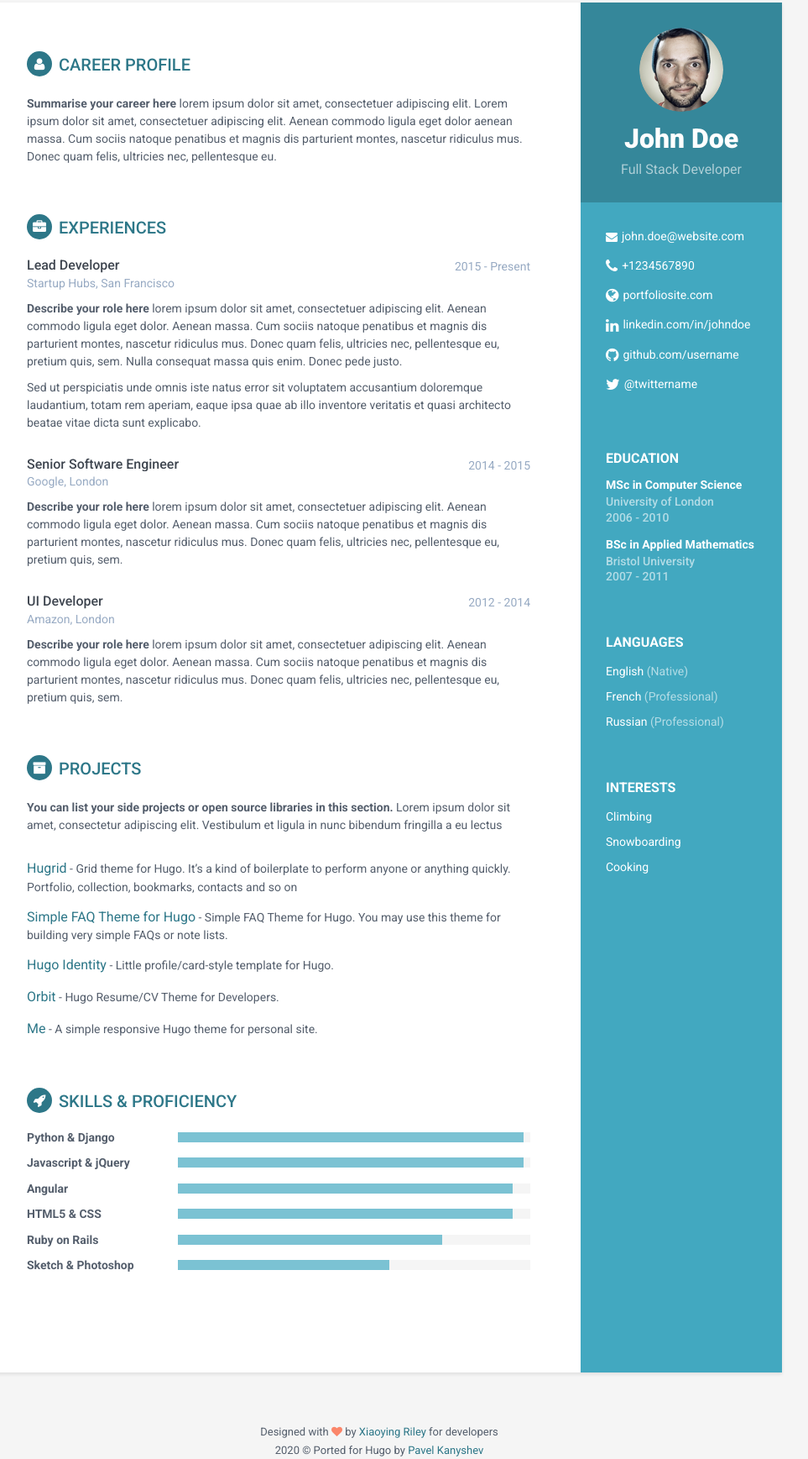
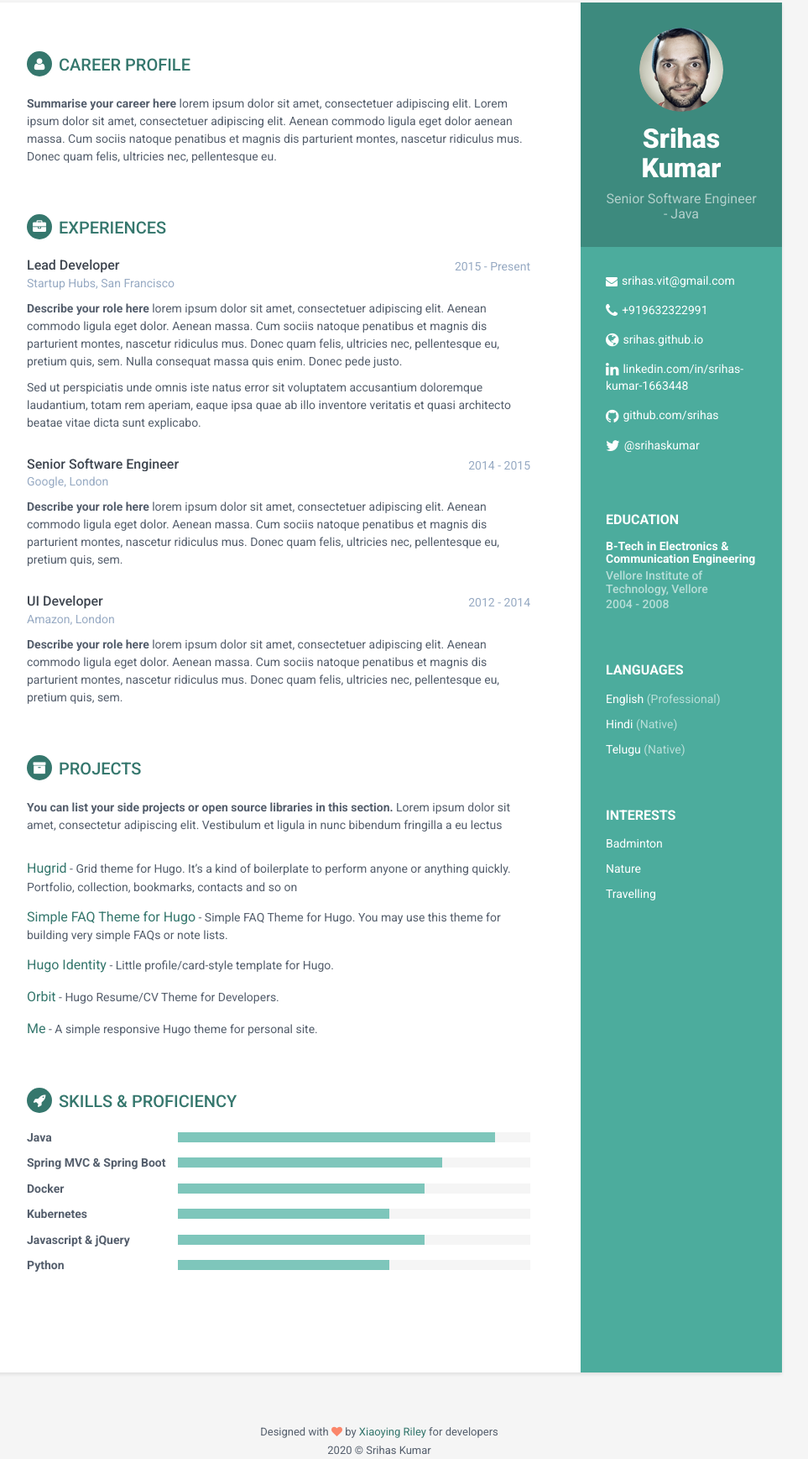
Before and after one commit to srihas/resume, a plain HTML site: page index.html in a window 1280 px wide. Shown: the part 27-1764 px from the top of the page at 84% size, without its empty margins (188-1151 px from the left). Drawn offline with Linux system fonts and the light colour scheme.

Commit message:
Draft - updated some data

```diff
--- a/categories/index.xml
+++ b/categories/index.xml
@@ -1,9 +1,9 @@
 <?xml version="1.0" encoding="utf-8" standalone="yes"?>
 <rss version="2.0" xmlns:atom="http://www.w3.org/2005/Atom">
   <channel>
-    <title>Categories on John Doe Resume</title>
+    <title>Categories on Srihas Kumar Resume</title>
     <link>https://srihas.github.io/resume/categories/</link>
-    <description>Recent content in Categories on John Doe Resume</description>
+    <description>Recent content in Categories on Srihas Kumar Resume</description>
     <generator>Hugo -- gohugo.io</generator>
     <language>en-us</language>
 
--- a/index.html
+++ b/index.html
@@ -10,8 +10,8 @@
     <meta charset="utf-8">
     <meta http-equiv="X-UA-Compatible" content="IE=edge">
     <meta name="viewport" content="width=device-width, initial-scale=1.0">
-    <meta name="description" content="Hugo Responsive Resume/CV Theme for Developers">
-    <meta name="author" content="Pavel Kanyshev">
+    <meta name="description" content="Srihas Kumar Resume">
+    <meta name="author" content="Srihas Kumar">
     <link rel="shortcut icon" href="favicon.ico">
     <link href='https://fonts.googleapis.com/css?family=Roboto:400,500,400italic,300italic,300,500italic,700,700italic,900,900italic' rel='stylesheet' type='text/css'>
 
@@ -20,7 +20,7 @@
     <link rel="stylesheet" href="https://srihas.github.io/resume/assets/plugins/font-awesome/css/font-awesome.css">
 
 
-    <link id="theme-style" rel="stylesheet" href="https://srihas.github.io/resume/assets/css/styles.css">
+    <link id="theme-style" rel="stylesheet" href="https://srihas.github.io/resume/assets/css/styles-2.css">
 
 
 
@@ -28,7 +28,7 @@
 var doNotTrack = false;
 if (!doNotTrack) {
 	window.ga=window.ga||function(){(ga.q=ga.q||[]).push(arguments)};ga.l=+new Date;
-	ga('create', 'UA-XXXXXXX-Y', 'auto');
+	ga('create', 'UA-169425103-1', 'auto');
 
 	ga('send', 'pageview');
 }
@@ -45,8 +45,8 @@ if (!doNotTrack) {
 
 		            <div class="profile-container">
                 <img class="profile img-circle" src="https://srihas.github.io/resume/assets/images/profile.png" alt="" />
-                <h1 class="name">John Doe</h1>
-                <h3 class="tagline">Full Stack Developer</h3>
+                <h1 class="name">Srihas Kumar</h1>
+                <h3 class="tagline">Senior Software Engineer - Java</h3>
             </div>
 
 
@@ -56,17 +56,17 @@ if (!doNotTrack) {
 		            <div class="contact-container container-block">
                 <ul class="list-unstyled contact-list">
 
-                    <li class="email"><i class="fa fa-envelope"></i><a href="mailto:%20yourname@email.com">john.doe@website.com</a></li>
+                    <li class="email"><i class="fa fa-envelope"></i><a href="mailto:%20srihas.vit@gmail.com">srihas.vit@gmail.com</a></li>
 
-                    <li class="phone"><i class="fa fa-phone"></i><a href="#ZgotmplZ">&#43;1234567890</a></li>
+                    <li class="phone"><i class="fa fa-phone"></i><a href="#ZgotmplZ">&#43;919632322991</a></li>
 
-                    <li class="website"><i class="fa fa-globe"></i><a href="//portfoliosite.com">portfoliosite.com</a></li>
+                    <li class="website"><i class="fa fa-globe"></i><a href="//srihas.github.io">srihas.github.io</a></li>
 
-                    <li class="linkedin"><i class="fa fa-linkedin"></i><a href="//linkedin.com/in/johndoe">linkedin.com/in/johndoe</a></li>
+                    <li class="linkedin"><i class="fa fa-linkedin"></i><a href="//linkedin.com/in/srihas-kumar-1663448">linkedin.com/in/srihas-kumar-1663448</a></li>
 
-                    <li class="github"><i class="fa fa-github"></i><a href="//github.com/username">github.com/username</a></li>
+                    <li class="github"><i class="fa fa-github"></i><a href="//github.com/srihas">github.com/srihas</a></li>
 
-                    <li class="twitter"><i class="fa fa-twitter"></i><a href="//twitter.com/username">@twittername</a></li>
+                    <li class="twitter"><i class="fa fa-twitter"></i><a href="//twitter.com/srihaskumar">@srihaskumar</a></li>
 
                 </ul>
             </div>
@@ -77,15 +77,9 @@ if (!doNotTrack) {
                 <h2 class="container-block-title">Education</h2>
 
                 <div class="item">
-                    <h4 class="degree">MSc in Computer Science</h4>
-                    <h5 class="meta">University of London</h5>
-                    <div class="time">2006 - 2010</div>
-                </div>
-
-                <div class="item">
-                    <h4 class="degree">BSc in Applied Mathematics</h4>
-                    <h5 class="meta">Bristol University</h5>
-                    <div class="time">2007 - 2011</div>
+                    <h4 class="degree">B-Tech in Electronics &amp; Communication Engineering</h4>
+                    <h5 class="meta">Vellore Institute of Technology, Vellore</h5>
+                    <div class="time">2004 - 2008</div>
                 </div>
 
             </div>
@@ -97,11 +91,11 @@ if (!doNotTrack) {
                 <h2 class="container-block-title">Languages</h2>
                 <ul class="list-unstyled interests-list">
 
-                    <li>English <span class="lang-desc">(Native)</span></li>
+                    <li>English <span class="lang-desc">(Professional)</span></li>
 
-                    <li>French <span class="lang-desc">(Professional)</span></li>
+                    <li>Hindi <span class="lang-desc">(Native)</span></li>
 
-                    <li>Russian <span class="lang-desc">(Professional)</span></li>
+                    <li>Telugu <span class="lang-desc">(Native)</span></li>
 
                 </ul>
             </div>
@@ -113,11 +107,11 @@ if (!doNotTrack) {
                 <h2 class="container-block-title">Interests</h2>
                 <ul class="list-unstyled interests-list">
 
-                    <li>Climbing</li>
+                    <li>Badminton</li>
 
-                    <li>Snowboarding</li>
+                    <li>Nature</li>
 
-                    <li>Cooking</li>
+                    <li>Travelling</li>
 
                 </ul>
             </div>
@@ -227,9 +221,33 @@ if (!doNotTrack) {
                 <div class="skillset">
 
                     <div class="item">
-                        <h3 class="level-title">Python &amp; Django</h3>
+                        <h3 class="level-title">Java</h3>
                         <div class="level-bar">
-                            <div class="level-bar-inner" data-level="98%">
+                            <div class="level-bar-inner" data-level="90%">
+                            </div>
+                        </div>
+                    </div>
+
+                    <div class="item">
+                        <h3 class="level-title">Spring MVC &amp; Spring Boot</h3>
+                        <div class="level-bar">
+                            <div class="level-bar-inner" data-level="75%">
+                            </div>
+                        </div>
+                    </div>
+
+                    <div class="item">
+                        <h3 class="level-title">Docker</h3>
+                        <div class="level-bar">
+                            <div class="level-bar-inner" data-level="70%">
+                            </div>
+                        </div>
+                    </div>
+
+                    <div class="item">
+                        <h3 class="level-title">Kubernetes</h3>
+                        <div class="level-bar">
+                            <div class="level-bar-inner" data-level="60%">
                             </div>
                         </div>
                     </div>
@@ -237,37 +255,13 @@ if (!doNotTrack) {
                     <div class="item">
                         <h3 class="level-title">Javascript &amp; jQuery</h3>
                         <div class="level-bar">
-                            <div class="level-bar-inner" data-level="98%">
+                            <div class="level-bar-inner" data-level="70%">
                             </div>
                         </div>
                     </div>
 
                     <div class="item">
-                        <h3 class="level-title">Angular</h3>
-                        <div class="level-bar">
-                            <div class="level-bar-inner" data-level="95%">
-                            </div>
-                        </div>
-                    </div>
-
-                    <div class="item">
-                        <h3 class="level-title">HTML5 &amp; CSS</h3>
-                        <div class="level-bar">
-                            <div class="level-bar-inner" data-level="95%">
-                            </div>
-                        </div>
-                    </div>
-
-                    <div class="item">
-                        <h3 class="level-title">Ruby on Rails</h3>
-                        <div class="level-bar">
-                            <div class="level-bar-inner" data-level="75%">
-                            </div>
-                        </div>
-                    </div>
-
-                    <div class="item">
-                        <h3 class="level-title">Sketch &amp; Photoshop</h3>
+                        <h3 class="level-title">Python</h3>
                         <div class="level-bar">
                             <div class="level-bar-inner" data-level="60%">
                             </div>
@@ -286,7 +280,7 @@ if (!doNotTrack) {
         <div class="text-center">
 
                 <small class="copyright">Designed with <i class="fa fa-heart"></i> by <a href="http://themes.3rdwavemedia.com" target="_blank">Xiaoying Riley</a> for developers</small><br>
-				<small class="copyright">2020 &copy; Ported for Hugo by <a href="https://github.com/aerohub" target="_blank">Pavel Kanyshev</a></small>
+				<small class="copyright">2020 &copy; Srihas Kumar</small>
         </div>
     </footer>
 
--- a/index.xml
+++ b/index.xml
@@ -1,9 +1,9 @@
 <?xml version="1.0" encoding="utf-8" standalone="yes"?>
 <rss version="2.0" xmlns:atom="http://www.w3.org/2005/Atom">
   <channel>
-    <title>John Doe Resume</title>
+    <title>Srihas Kumar Resume</title>
     <link>https://srihas.github.io/resume/</link>
-    <description>Recent content on John Doe Resume</description>
+    <description>Recent content on Srihas Kumar Resume</description>
     <generator>Hugo -- gohugo.io</generator>
     <language>en-us</language>
 
--- a/tags/index.xml
+++ b/tags/index.xml
@@ -1,9 +1,9 @@
 <?xml version="1.0" encoding="utf-8" standalone="yes"?>
 <rss version="2.0" xmlns:atom="http://www.w3.org/2005/Atom">
   <channel>
-    <title>Tags on John Doe Resume</title>
+    <title>Tags on Srihas Kumar Resume</title>
     <link>https://srihas.github.io/resume/tags/</link>
-    <description>Recent content in Tags on John Doe Resume</description>
+    <description>Recent content in Tags on Srihas Kumar Resume</description>
     <generator>Hugo -- gohugo.io</generator>
     <language>en-us</language>
 
```
